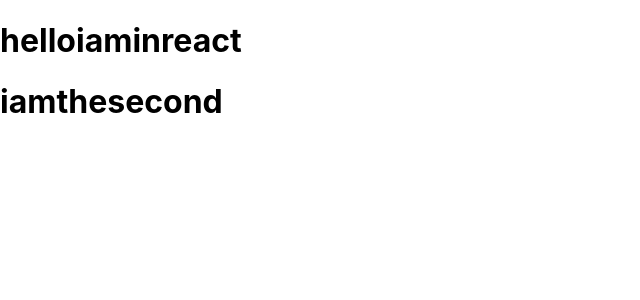
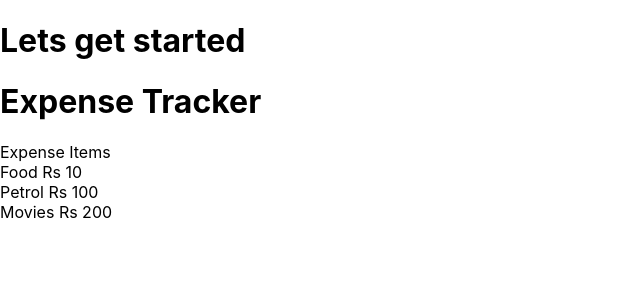
Before and after one commit to naveenmehtaison/react-latest, a React (Create React App) app: page / in a window 1280 px wide. Shown: the top 300 px of the page, without its empty margins (0-640 px from the left). Built offline with nearby package versions, Linux system fonts and the light colour scheme.

Commit message:
commited-third-component

```diff
--- a/src/App.js
+++ b/src/App.js
@@ -1,10 +1,12 @@
 import NewComponent from './componentss/NewComponents';
+import SecondComponent from './componentss/SecondComponents';
 
 function App() {
   return (
     <div>
-      <h1>helloiaminreact</h1>
+      <h1>Lets get started</h1>
       <NewComponent></NewComponent>
+      <SecondComponent></SecondComponent>
     </div>
   );
 }
--- a/src/componentss/NewComponents.js
+++ b/src/componentss/NewComponents.js
@@ -1,5 +1,5 @@
 function NewComponent(){
-    return <h1>iamthesecond</h1>
+    return <h1>Expense Tracker</h1>
 
 }
 export default NewComponent
--- /dev/null
+++ b/src/componentss/SecondComponents.js
@@ -0,0 +1,12 @@
+function SecondComponent(){
+    return <p>
+    Expense Items<br/>
+
+    Food Rs 10<br/>
+
+    Petrol Rs 100<br/>
+
+    Movies Rs 200
+    </p>
+}
+export default SecondComponent
```
